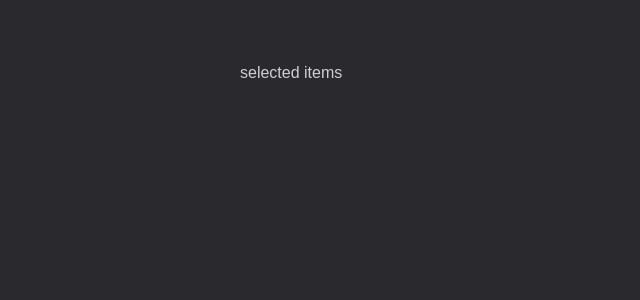
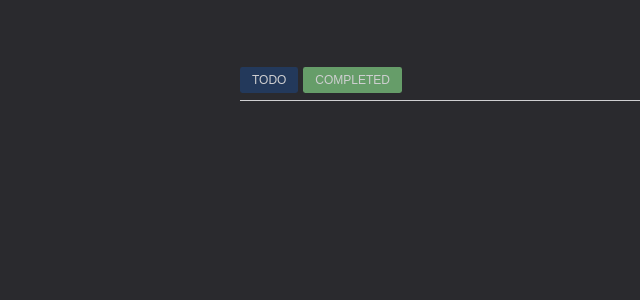
Before and after one commit to erdemuslu/react-mutiny, a React (Vite) app: page / in a window 1280 px wide. Shown: the top 300 px of the page, without its empty margins (100-740 px from the left). Built offline with nearby package versions, Linux system fonts and the light colour scheme.

Commit message:
update :: selecitems view

```diff
--- a/src/App.jsx
+++ b/src/App.jsx
@@ -16,7 +16,7 @@ const App = ({ initialItems }) => (
 App.defaultProps = {
   initialItems: [
     {
-      color: '#3fa7d6',
+      color: '#23395b',
       title: 'TODO',
       selected: true,
       selector: 'todo',
@@ -24,11 +24,11 @@ App.defaultProps = {
     {
       color: '#f1bb87',
       title: 'IN PROGRESS',
-      selected: true,
+      selected: false,
       selector: 'in-progress',
     },
     {
-      color: '#abe188',
+      color: '#669d69',
       title: 'COMPLETED',
       selected: true,
       selector: 'completed',
--- a/src/actions/index.js
+++ b/src/actions/index.js
@@ -1,6 +1,7 @@
 import {
   ITEMS_GET,
   ITEM_ADD,
+  SELECTED_ITEMS_WIDTH,
 } from './types';
 
 export const createInitial = (payload) => ({
@@ -12,3 +13,8 @@ export const addItem = (payload) => ({
   type: ITEM_ADD,
   payload,
 });
+
+export const setSelectedItemsWrapperWidth = (payload) => ({
+  type: SELECTED_ITEMS_WIDTH,
+  payload,
+});
--- a/src/actions/types.js
+++ b/src/actions/types.js
@@ -1,2 +1,3 @@
 export const ITEMS_GET = 'ITEMS_GET';
 export const ITEM_ADD = 'ITEM_ADD';
+export const SELECTED_ITEMS_WIDTH = 'SELECTED_ITEMS_WIDTH';
--- /dev/null
+++ b/src/components/Top/Form.jsx
@@ -0,0 +1,34 @@
+import React, { useState } from 'react';
+
+const Form = () => {
+  const [value, setValue] = useState('');
+
+  const handleSubmit = (e) => {
+    e.preventDefault();
+  };
+
+  const handleChange = ({ target: { value: inputValue } }) => {
+    setValue(inputValue);
+  };
+
+  return (
+    <div
+      role="form"
+      className="rm-top-form"
+    >
+      <form
+        className="rm-form"
+        onSubmit={handleSubmit}
+      >
+        <input
+          type="text"
+          aria-label="item"
+          onChange={handleChange}
+          value={value}
+        />
+      </form>
+    </div>
+  );
+};
+
+export default Form;
--- a/src/components/Top/SelectedItems.jsx
+++ b/src/components/Top/SelectedItems.jsx
@@ -1,18 +1,41 @@
-import React, { useContext } from 'react';
+import React, {
+  memo, createRef, useContext, useEffect, useState,
+} from 'react';
 
 import { MainContext } from '../../store';
+import { getSelectedItems } from '../../selectors';
 
 const SelectedItems = () => {
   const { state } = useContext(MainContext);
-  console.log('state', state);
+  const [selectedItems, setSelectedItems] = useState([]);
+  const topItemsRef = createRef();
+
+  useEffect(() => {
+    setSelectedItems(getSelectedItems(state.items));
+  }, [state]);
+
   return (
     <div
       role="grid"
       className="rm-top-items"
+      ref={topItemsRef}
     >
-      selected items
+      {
+        selectedItems
+          ? selectedItems.map((item, index) => (
+            <div
+              key={index.toString()}
+              className="rm-tag"
+              style={{
+                backgroundColor: item.color,
+              }}
+            >
+              {item.title}
+            </div>
+          )) : null
+      }
     </div>
   );
 };
 
-export default SelectedItems;
+export default memo(SelectedItems);
--- a/src/components/Top/Top.jsx
+++ b/src/components/Top/Top.jsx
@@ -1,6 +1,7 @@
 import React from 'react';
 
 import SelectedItems from './SelectedItems';
+import Form from './Form';
 
 const Top = () => (
   <div
@@ -8,6 +9,7 @@ const Top = () => (
     className="rm-top"
   >
     <SelectedItems />
+    <Form />
   </div>
 );
 
--- a/src/components/Wrapper/Wrapper.jsx
+++ b/src/components/Wrapper/Wrapper.jsx
@@ -13,7 +13,7 @@ const Wrapper = ({ initialItems }) => {
   return (
     <div
       role="grid"
-      className="rm"
+      className="rm rm--dark"
     >
       <Top />
     </div>
--- a/src/reducers/itemReducer.js
+++ b/src/reducers/itemReducer.js
@@ -1,11 +1,14 @@
 import {
   ITEMS_GET,
+  SELECTED_ITEMS_WIDTH,
 } from '../actions/types';
 
 export default function itemReducer(state, action) {
   switch (action.type) {
     case ITEMS_GET:
-      return action.payload;
+      return { ...state, items: action.payload };
+    case SELECTED_ITEMS_WIDTH:
+      return { ...state, itemProps: { ...state.itemProps, width: action.payload } };
     default:
       return state;
   }
--- /dev/null
+++ b/src/selectors/index.js
@@ -0,0 +1,3 @@
+export const getSelectedItems = (state = []) => state.filter((item) => item.selected);
+
+export const getUnselectedItems = (state) => state.filter((item) => !item.selected);
--- a/src/store/index.js
+++ b/src/store/index.js
@@ -3,10 +3,17 @@ import { node } from 'prop-types';
 
 import itemReducer from '../reducers/itemReducer';
 
+const INITIAL_STORE = {
+  items: [],
+  itemsProps: {
+    width: '0',
+  },
+};
+
 export const MainContext = createContext();
 
 const Store = ({ children }) => {
-  const [state, dispatch] = useReducer(itemReducer, []);
+  const [state, dispatch] = useReducer(itemReducer, INITIAL_STORE);
   const value = { state, dispatch };
 
   return (
--- a/src/style/mutiny.scss
+++ b/src/style/mutiny.scss
@@ -1,10 +1,66 @@
 .rm {
+  --text-color: initial;
+
   font-family: sans-serif;
   font-size: 16px;
 
-  &, * {
+  &, *, input, select {
     margin: 0;
     padding: 0;
     box-sizing: border-box;
   }
+
+  &--dark {
+    --text-color: #cfcfd1;
+    &, *, input, select {
+      color: var(--text-color);
+    }
+  }
+
+  &-tag {
+    display: inline-block;
+    font-size: .75em;
+    font-weight: 500;
+    border-radius: .2em;
+    padding: .5em 1em;
+    cursor: pointer;
+
+    &:not(:last-child) {
+      margin-right: .4em;
+    }
+
+    * {
+      pointer-events: none;
+    }
+  }
+
+  &-top {
+    display: flex;
+    justify-content: flex-start;
+    border-bottom: 1px solid var(--text-color);
+    padding-bottom: .25em;
+
+    &-items {
+      display: flex;
+      align-items: center;
+    }
+
+    &-form {
+      flex-grow: 1;
+    }
+  }
+
+  &-form {
+    height: 2em;
+
+    input {
+      padding-left: .875em;
+      padding-right: .875em;
+      width: 100%;
+      height: 100%;
+      outline: none;
+      border: 0;
+      background-color: transparent;
+    }
+  }
 }
```
